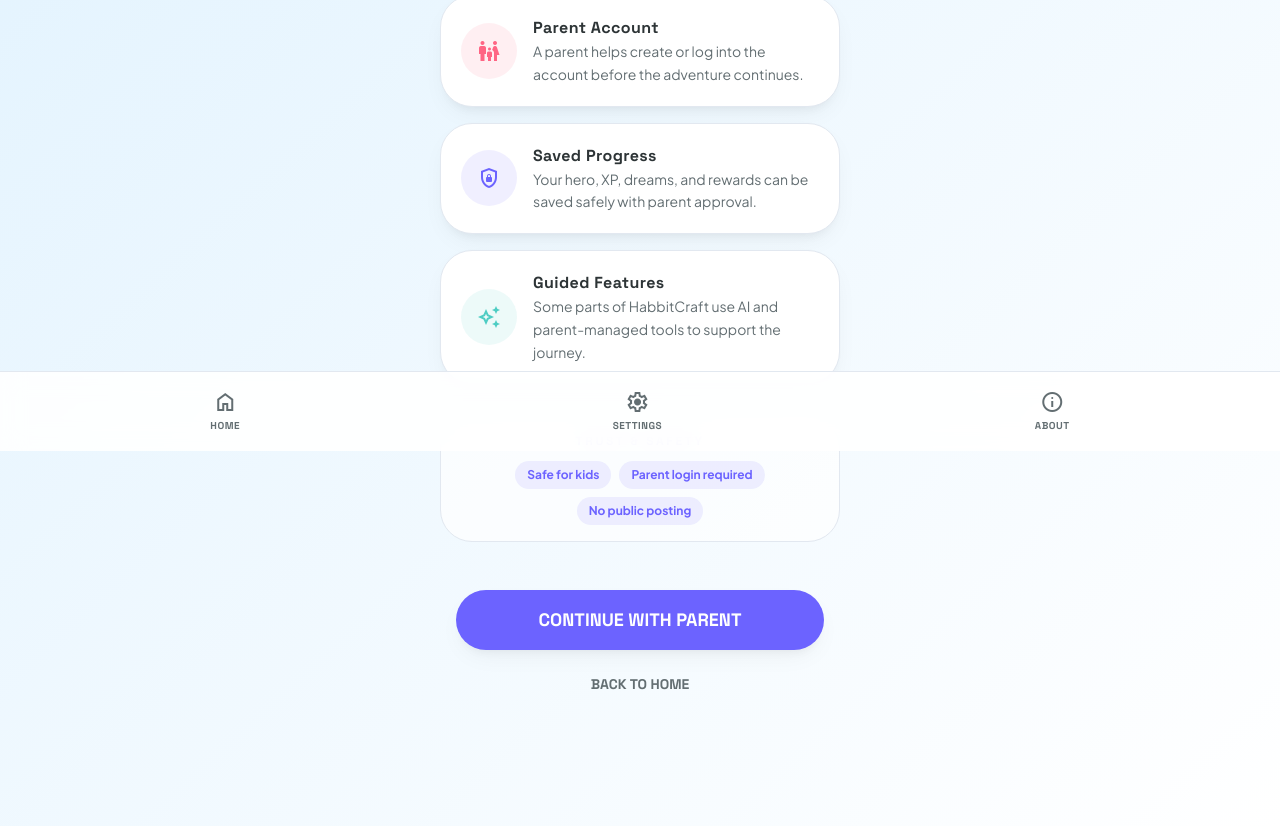
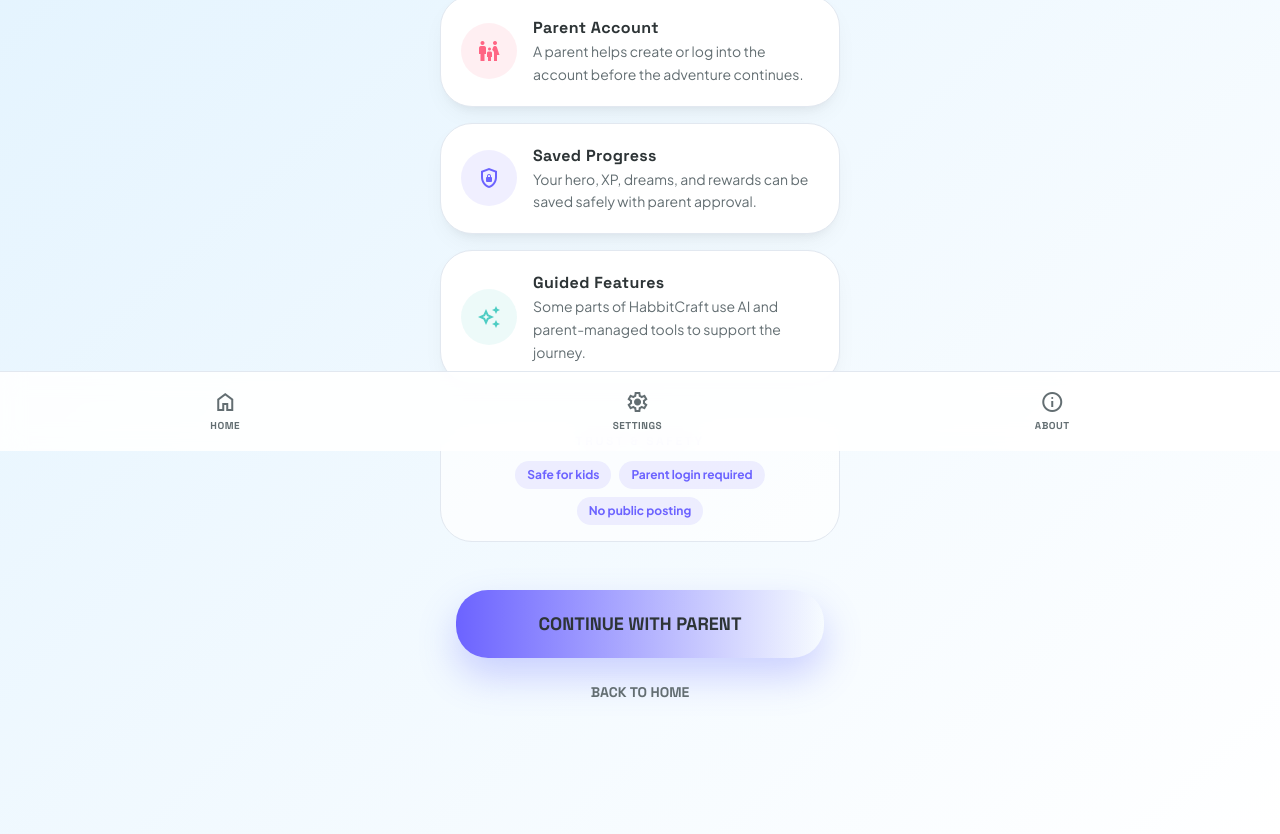
Before and after one commit to Mefist89/habbitcraft, a Next.js app: page /disclaimer in a window 1280 px wide. Shown: the part 349-1183 px from the top of the page. Built offline with nearby package versions, Linux system fonts and the light colour scheme.

Commit message:
fix: design

```diff
--- a/app/disclaimer/page.tsx
+++ b/app/disclaimer/page.tsx
@@ -1,4 +1,5 @@
 import Link from "next/link";
+import PrimaryPillButton from "@/components/ui/PrimaryPillButton";
 
 const infoCards = [
   {
@@ -113,12 +114,12 @@
         </div>
 
         <div className="mt-12 space-y-3 px-4">
-          <Link
+          <PrimaryPillButton
             href="/parent-gate"
-            className="block w-full py-4 bg-primary text-white font-headline font-bold text-lg rounded-full shadow-soft hover:bg-primary/90 transition-all active:scale-95 text-center"
+            className="w-full"
           >
             CONTINUE WITH PARENT
-          </Link>
+          </PrimaryPillButton>
           <Link
             href="/"
             className="block w-full py-3 bg-transparent text-on-surface-variant font-headline font-bold text-sm rounded-full hover:bg-black/5 transition-all text-center"
```
